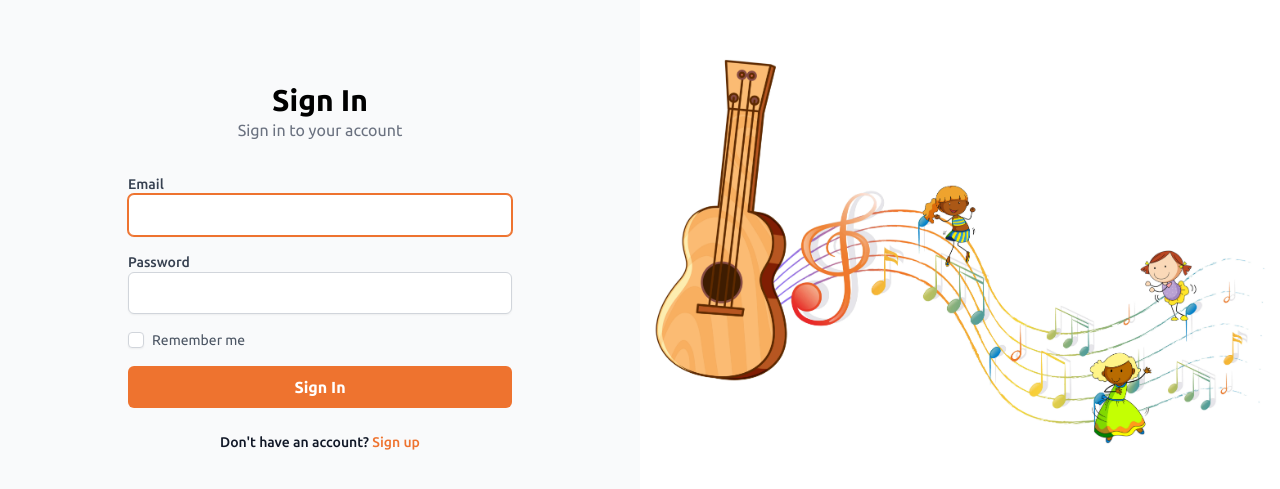
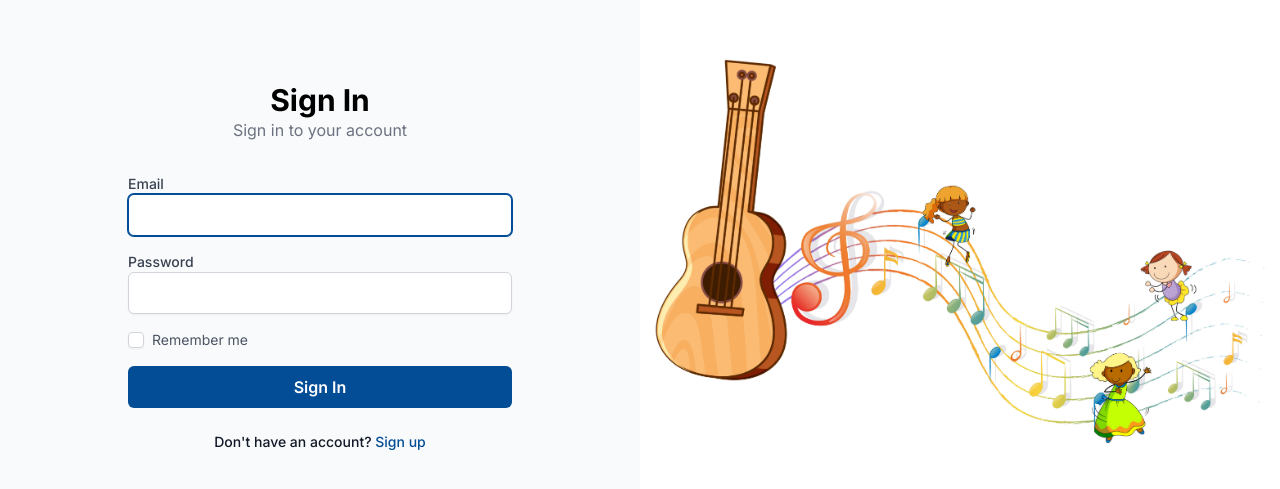
Before and after one commit to CaMiMtoto/VueTunes, a Vue app in the folder client/: page /login in a window 1280 px wide. Shown: the part 149-638 px from the top of the page. Built offline with nearby package versions, Linux system fonts and the light colour scheme; what vue-sweetalert2 would draw is missing.

Commit message:
change logo and colors

```diff
--- a/client/index.html
+++ b/client/index.html
@@ -7,7 +7,7 @@
     <title>Music App</title>
     <link rel="preconnect" href="https://fonts.googleapis.com">
     <link rel="preconnect" href="https://fonts.gstatic.com" crossorigin>
-    <link href="https://fonts.googleapis.com/css2?family=Ubuntu:wght@100;200;300;400;500;600;700;800;900&display=swap"
+    <link href="https://fonts.googleapis.com/css2?family=Inter:wght@100;200;300;400;500;600;700;800;900&display=swap"
           rel="stylesheet">
     <style>
         aside {
--- a/client/src/components/AlbumCard.vue
+++ b/client/src/components/AlbumCard.vue
@@ -1,16 +1,16 @@
 <template>
    <router-link :to="`/songs/album/${item.slug}`">
-       <div class="rounded-lg hover:opacity-60 cursor-pointer relative">
+       <div class="rounded-lg hover:opacity-90 cursor-pointer relative">
            <img :src="item.cover_image_url" class="rounded-lg h-44 w-full object-cover object-top"
                 alt="album cover"/>
            <div class="mt-3 py-2">
-               <h3 class="mb-3 font-medium">{{ item.title }}</h3>
+               <h3 class="mb-3 text-sm font-medium">{{ item.title }}</h3>
                <p class="text-xs text-gray-500 font-bold" >{{ $filters.dateFormat(item.release_date) }}</p>
            </div>
 
-           <div class="absolute bottom-24 left-2">
+           <div class="absolute bottom-20 left-2">
             <span
-                class="bg-primary-light text-primary text-xs font-medium  px-2.5 py-1 rounded-lg">
+                class="bg-primary-light text-primary text-xs font-medium  px-2.5 py-1 rounded-xl">
                 {{ item.songs_count }} songs
             </span>
            </div>
--- a/client/src/config/axiosClient.js
+++ b/client/src/config/axiosClient.js
@@ -2,7 +2,7 @@ import axios from "axios";
 import {useAuth} from "../stores/auth.js";
 
 const http = axios.create({
-    baseURL: "http://localhost:8000/api",
+    baseURL: "http://zatec-music-app.test/api",
     headers: {
         "Content-type": "application/json",
     },
--- a/client/src/stores/auth.js
+++ b/client/src/stores/auth.js
@@ -23,7 +23,7 @@ export const useAuth = defineStore('auth', {
         register(data) {
             return http.post('/register', data)
                 .then(({data}) => {
-                    localStorage.setItem('TOKEN', data.token);
+                    localStorage.setItem('TOKEN', JSON.stringify(data.token));
                     localStorage.setItem('USER', JSON.stringify(data.user));
                 });
         },
--- a/client/src/style.css
+++ b/client/src/style.css
@@ -7,5 +7,5 @@ html, body {
     -webkit-font-smoothing: antialiased;
     -moz-osx-font-smoothing: grayscale;
     font-weight: 400;
-    font-family: "Ubuntu", system-ui, -apple-system, "Segoe UI", "Liberation Sans", Arial, sans-serif, "Apple Color Emoji", "Segoe UI Emoji", "Segoe UI Symbol", "Noto Color Emoji" !important;
+    font-family: "Inter", system-ui, -apple-system, "Segoe UI", "Liberation Sans", Arial, sans-serif, "Apple Color Emoji", "Segoe UI Emoji", "Segoe UI Symbol", "Noto Color Emoji" !important;
 }
--- a/client/tailwind.config.cjs
+++ b/client/tailwind.config.cjs
@@ -1,5 +1,6 @@
 /** @type {import('tailwindcss').Config} */
 module.exports = {
+    darkMode: 'class',
     content: [
         "./index.html",
         "./src/**/*.{vue,js,ts,jsx,tsx}",
@@ -7,16 +8,16 @@ module.exports = {
     theme: {
         extend: {
             colors: {
-                'primary': '#EE732F',
-                'primary-dark': '#e75e12',
-                'primary-light': '#f8ceb7',
+                'primary': '#034d97',
+                'primary-dark': '#02366a',
+                'primary-light': '#c5ddf5',
                 'secondary': '#6B7280',
                 'danger': '#EF4444',
                 'success': '#327959',
                 'warning': '#F59E0B',
                 'info': '#3B82F6',
                 'light': '#F3F4F6',
-                'dark': '#1F2937',
+                'dark': '#131313',
                 'white': '#FFFFFF',
             }
         },
```
Also changed, not shown: client/src/assets/logo.png.
